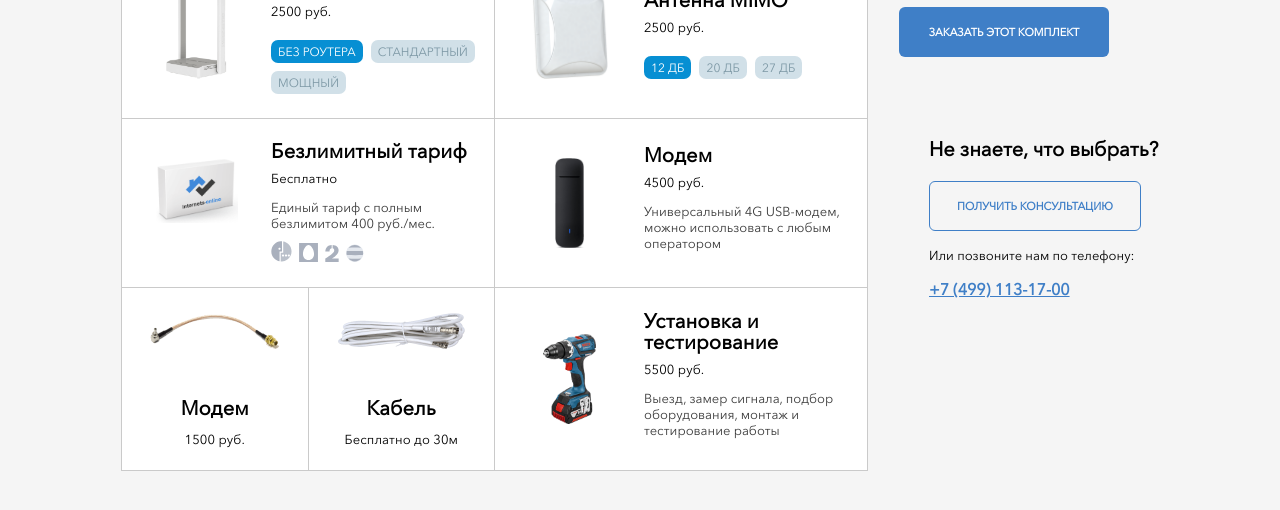
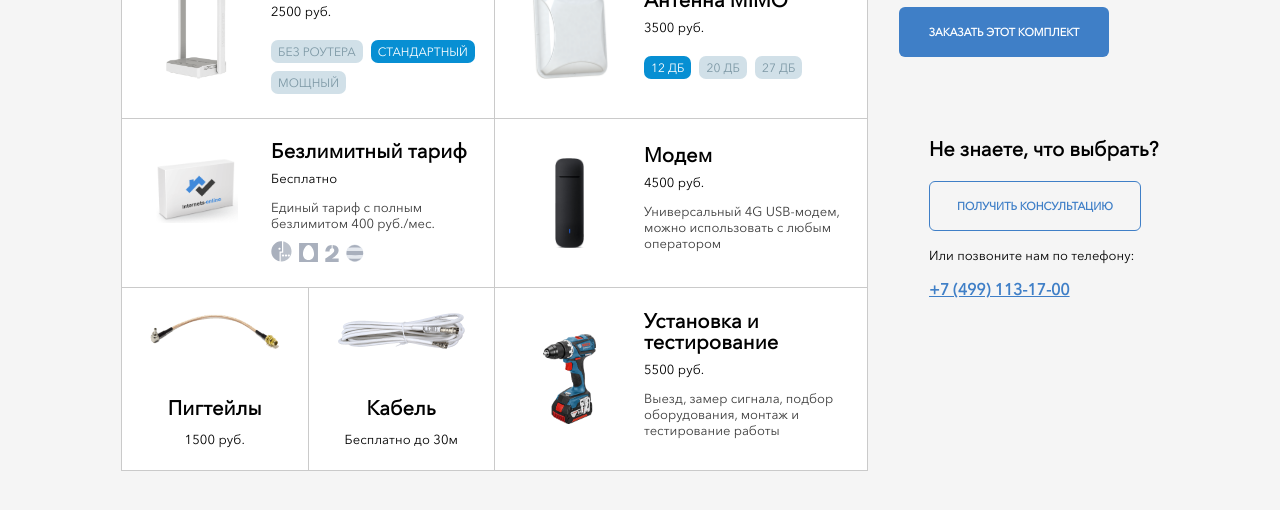
Before and after one commit to Alexsfv/kitCalc, a website: page src/index.html in a window 1280 px wide. Shown: the part 128-638 px from the top of the page. Drawn offline with nearby package versions, Linux system fonts and the light colour scheme; files that its build step writes are made by us from their sources.

Commit message:
add basic functional of calculator

```diff
--- a/src/css/index.scss
+++ b/src/css/index.scss
@@ -235,7 +235,7 @@ body {
 
     &__btn:focus {
         outline: none;
-        background-color: #a1c5f1;
+        background-color: #80b8fc;
     }
 }
 
--- a/src/index.html
+++ b/src/index.html
@@ -8,7 +8,7 @@
 </head>
 <body>
 
-<div class="kit">
+<div class="kit" data-application="calculator">
   <div class="container">
 
     <p class="kit__title">Ваш комплект для беспроводного интернета:</p>
@@ -17,31 +17,31 @@
 
       <div class="kit__items-line">
 
-        <div class="kit__item kit-item">
+        <div class="kit__item kit-item" data-calculate-component="router">
 
           <div class="kit-item__img">
-            <img src="./img/con_router2.png" alt="Router">
+            <img src="./img/con_router1.jpg" alt="Router" data-router-img="">
           </div>
 
           <div class="kit-item__content">
 
             <p class="kit-item__name">Роутер</p>
-            <p class="kit-item__price">2500 руб.</p>
+            <p class="kit-item__price" data-price-display="">0 руб.</p>
 
             <form class="kit-item__options">
 
               <label>
-                <input type="radio" name="router" value="withoutrouter" checked>
+                <input type="radio" name="router" value="withoutrouter" data-router-component="without" data-price="2500">
                 <span>Без роутера</span>
               </label>
 
               <label>
-                <input type="radio" name="router" value="standartrouter">
+                <input type="radio" name="router" value="standartrouter" data-router-component="standart">
                 <span>Стандартный</span>
               </label>
 
               <label>
-                <input type="radio" name="router" value="powerrouter">
+                <input type="radio" name="router" value="powerrouter" data-router-component="power">
                 <span>Мощный</span>
               </label>
 
@@ -49,31 +49,31 @@
           </div>
         </div>
 
-        <div class="kit__item kit-item">
+        <div class="kit__item kit-item" data-calculate-component="antenna">
 
           <div class="kit-item__img">
-            <img src="./img/con_antenna4.png" alt="Antenna">
+            <img src="./img/con_antenna4.png" alt="Antenna" data-antenna-img="">
           </div>
 
           <div class="kit-item__content">
 
             <p class="kit-item__name">Антенна MIMO</p>
-            <p class="kit-item__price">2500 руб.</p>
+            <p class="kit-item__price" data-price-display="">3500 руб.</p>
 
             <form class="kit-item__options">
 
               <label>
-                <input type="radio" name="router" value="12db" checked>
+                <input type="radio" name="router" value="12" data-router-component="weak">
                 <span>12 ДБ</span>
               </label>
 
               <label>
-                <input type="radio" name="router" value="20db">
+                <input type="radio" name="router" value="20" data-router-component="medium">
                 <span>20 ДБ</span>
               </label>
 
               <label>
-                <input type="radio" name="router" value="27db">
+                <input type="radio" name="router" value="27"  data-router-component="strong">
                 <span>27 ДБ</span>
               </label>
 
@@ -81,7 +81,7 @@
           </div>
         </div>
 
-        <div class="kit__item kit-item">
+        <div class="kit__item kit-item" data-calculate-component="tariff">
 
           <div class="kit-item__img">
             <img src="./img/con_sim.png" alt="Sim">
@@ -90,7 +90,7 @@
           <div class="kit-item__content">
 
             <p class="kit-item__name">Безлимитный тариф</p>
-            <p class="kit-item__price">Бесплатно</p>
+            <p class="kit-item__price" data-price-display="0">Бесплатно</p>
             <p class="kit-item__description">Единый тариф с полным безлимитом 400 руб./мес.</p>
             <div class="kit-item__operators">
               <img src="./img/megafon2.svg" width="21" alt="megafon">
@@ -102,7 +102,7 @@
           </div>
         </div>
 
-        <div class="kit__item kit-item">
+        <div class="kit__item kit-item" data-calculate-component="modem">
 
           <div class="kit-item__img">
             <img src="./img/con_modem.png" alt="Modem">
@@ -111,25 +111,25 @@
           <div class="kit-item__content">
 
             <p class="kit-item__name">Модем</p>
-            <p class="kit-item__price">4500 руб.</p>
+            <p class="kit-item__price" data-price-display="4500">4500 руб.</p>
             <p class="kit-item__description">Универсальный 4G USB-модем, можно использовать с любым оператором</p>
 
           </div>
         </div>
 
-        <div class="kit__item kit-item kit-item_short">
+        <div class="kit__item kit-item kit-item_short" data-calculate-component="pigtail">
 
           <div class="kit-item__img">
             <img src="./img/con_pigtail.png" alt="Pigtail">
           </div>
 
           <div class="kit-item__content">
-            <p class="kit-item__name">Модем</p>
-            <p class="kit-item__price">1500 руб.</p>
+            <p class="kit-item__name">Пигтейлы</p>
+            <p class="kit-item__price" data-price-display="1500">1500 руб.</p>
           </div>
         </div>
 
-        <div class="kit__item kit-item kit-item_short">
+        <div class="kit__item kit-item kit-item_short" data-calculate-component="cable">
 
           <div class="kit-item__img">
             <img src="./img/con_bracket.png" alt="Pigtail">
@@ -137,11 +137,11 @@
 
           <div class="kit-item__content">
             <p class="kit-item__name">Кабель</p>
-            <p class="kit-item__price">Бесплатно до 30м</p>
+            <p class="kit-item__price" data-price-display="0">Бесплатно до 30м</p>
           </div>
         </div>
 
-        <div class="kit__item kit-item">
+        <div class="kit__item kit-item" data-calculate-component="install">
 
           <div class="kit-item__img">
             <img src="./img/con_installation.png" alt="Drill">
@@ -150,7 +150,7 @@
           <div class="kit-item__content">
 
             <p class="kit-item__name">Установка и тестирование</p>
-            <p class="kit-item__price">5500 руб.</p>
+            <p class="kit-item__price" data-price-display="5500">5500 руб.</p>
             <p class="kit-item__description">Выезд, замер сигнала, подбор оборудования, монтаж и тестирование работы</p>
 
           </div>
@@ -161,7 +161,7 @@
       <div class="kit__side-panel">
 
         <div class="kit__cost cost-block">
-          <p class="cost-block__result">17500 руб.</p>
+          <p class="cost-block__result"  data-calculate-component="finalPrice" data-result-price-calculator=""></p>
           <button class="cost-block__btn" onclick="console.log('pressed!')">заказать этот комплект</button>
         </div>
 
@@ -179,6 +179,11 @@
   </div>
 </div>
 
+<script
+  src="https://code.jquery.com/jquery-3.5.1.min.js"
+  integrity="sha256-9/aliU8dGd2tb6OSsuzixeV4y/faTqgFtohetphbbj0="
+  crossorigin="anonymous"></script>
+
   <script src="./js/main.js"></script>
 </body>
 </html>
--- a/src/js/main.js
+++ b/src/js/main.js
@@ -0,0 +1,206 @@
+$(document).ready(function() {
+
+    class Calculator {
+        constructor() {
+            this.$el = $('[data-application="calculator"]');
+            this.components = [];
+            this.initComponents();
+        }
+
+        initComponents() {
+            this.components = new Map();
+            this.components.set('router', new Router());
+            this.components.set('antenna', new Antenna());
+            this.components.set('tariff', new Tariff());
+            this.components.set('modem', new Modem());
+            this.components.set('pigtail', new Pigtail());
+            this.components.set('cable', new Cable());
+            this.components.set('install', new Install());
+
+            this.components.set('finalPrice', new FinalPrice());
+        }
+
+        updateFinalPrice() {
+            let resultPrice = 0;
+            for (let el of this.components.values()) {
+                if (el.$priceDisplay) {
+                    const elementPrice = +el.$priceDisplay.attr('data-price-display');
+                    resultPrice += elementPrice;
+                }
+            }
+            let a = this.components.get('finalPrice')
+            this.components.get('finalPrice').updatePrice(resultPrice);
+        }
+
+        setDefaultOption() {
+            const router = this.components.get('router');
+            router.setByDefault(router.options.standart);
+
+            const antenna = this.components.get('antenna');
+            antenna.setByDefault(antenna.options.weak);
+        }
+    }
+
+
+    class Router {
+        constructor() {
+            this.$el = $('[data-calculate-component="router"]');
+            this.$priceDisplay = this.$el.find('[data-price-display]');
+            this.$image = this.$el.find('[data-router-img]');
+            this.options = {};
+            this.initOptions();
+        }
+
+        addElement(elementName, price, imgSrc) {
+            this.options[elementName] = {price, imgSrc};
+            this.options[elementName].$el =
+                this.$el.find(`[data-router-component="${elementName}"]`);
+            this.options[elementName].$el.on('change', () => {
+                this.setOption(this.options[elementName]);
+            });
+        }
+
+        initOptions() {
+            this.initWithoutRouter(0, './img/con_router1.jpg');
+            this.initStandart(2500, './img/con_router2.png');
+            this.initPower(4500, './img/con_router3.png');
+        }
+
+        initWithoutRouter(price, imgSrc) {
+            this.addElement('without', price, imgSrc);
+        }
+
+        initStandart(price, imgSrc) {
+            this.addElement('standart', price, imgSrc);
+        }
+
+        initPower(price, imgSrc) {
+            this.addElement('power', price, imgSrc);
+        }
+
+        setByDefault(option) {
+            option.$el.attr('checked', '');
+            this.setOption(option);
+        }
+
+        updateImage(path) {
+            this.$image.attr('src', path);
+        }
+
+        setOption(option) {
+            console.log('sss');
+            this.$priceDisplay.text(`${option.price} руб.`);
+            this.$priceDisplay.attr('data-price-display', option.price);
+            this.updateImage(option.imgSrc);
+            calculator.updateFinalPrice();
+        }
+    }
+
+    class Antenna {
+        constructor() {
+            this.$el = $('[data-calculate-component="antenna"]');
+            this.$priceDisplay = this.$el.find('[data-price-display]');
+            this.$image = this.$el.find('[data-antenna-img]');
+            this.options = {};
+            this.initOptions();
+        }
+
+        addElement(elementName, price, imgSrc) {
+            this.options[elementName] = {price, imgSrc};
+            this.options[elementName].$el =
+                this.$el.find(`[data-router-component="${elementName}"]`);
+
+            this.options[elementName].$el.on('change', () => {
+                this.setOption(this.options[elementName]);
+            });
+        }
+
+        initOptions() {
+            this.initWeak(3500, './img/con_antenna4.png');
+            this.initMedium(6500, './img/con_antenna2.png');
+            this.initStrong(15500, './img/con_antenna1.png');
+        }
+
+        initWeak(price, imgSrc) {
+            this.addElement('weak', price, imgSrc);
+        }
+
+        initMedium(price, imgSrc) {
+            this.addElement('medium', price, imgSrc);
+        }
+
+        initStrong(price, imgSrc) {
+            this.addElement('strong', price, imgSrc);
+        }
+
+        setByDefault(option) {
+            option.$el.attr('checked', '');
+            this.setOption(option);
+        }
+
+        updateImage(path) {
+            this.$image.attr('src', path);
+        }
+
+        setOption(option) {
+            this.$priceDisplay.text(`${option.price} руб.`);
+            this.$priceDisplay.attr('data-price-display', option.price);
+            this.updateImage(option.imgSrc);
+            calculator.updateFinalPrice();
+        }
+    }
+
+    class Tariff {
+        constructor() {
+            this.$el = $('[data-calculate-component="tariff"]');
+            this.$priceDisplay = this.$el.find('[data-price-display]');
+        }
+    }
+
+    class Modem {
+        constructor() {
+            this.$el = $('[data-calculate-component="modem"]');
+            this.$priceDisplay = this.$el.find('[data-price-display]');
+        }
+    }
+
+    class Pigtail {
+        constructor() {
+            this.$el = $('[data-calculate-component="pigtail"]');
+            this.$priceDisplay = this.$el.find('[data-price-display]');
+        }
+    }
+
+    class Cable {
+        constructor() {
+            this.$el = $('[data-calculate-component="cable"]');
+            this.$priceDisplay = this.$el.find('[data-price-display]');
+        }
+    }
+
+    class Install {
+        constructor() {
+            this.$el = $('[data-calculate-component="install"]');
+            this.$priceDisplay = this.$el.find('[data-price-display]');
+        }
+    }
+
+    class FinalPrice {
+        constructor() {
+            this.$el = $('[data-calculate-component="finalPrice"]');
+
+        }
+
+        updatePrice(value=100) {
+            this.$el.text(value + ' руб.');
+            this.$el.attr('data-result-price-calculator', value);
+        }
+    }
+
+
+
+
+
+    const calculator = new Calculator();
+    calculator.setDefaultOption();
+});
```
Also changed, not shown: README.md.
